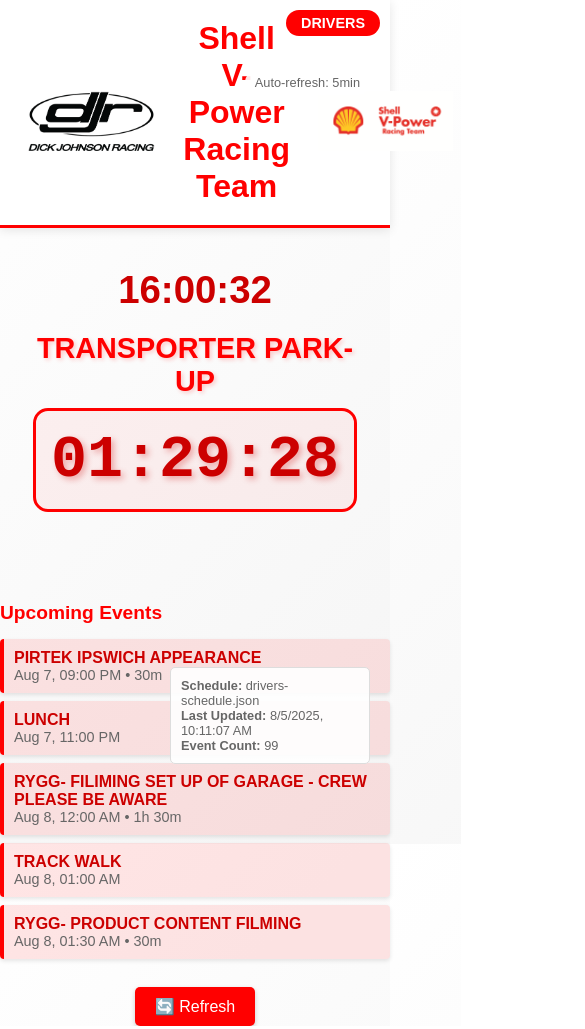
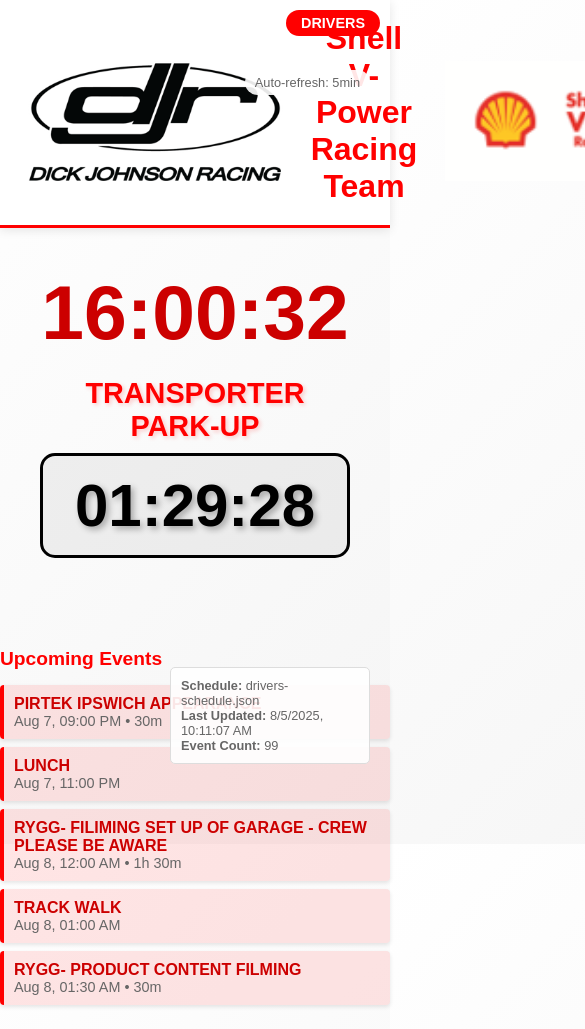
Before and after one commit to georgec82/countdown, a plain HTML site: page drivers.html in a window 390 px wide. Shown: the top 1029 px of the page, 585 px wide, since content can reach past the window. Drawn offline with Linux system fonts and the light colour scheme.

Commit message:
Update drivers.html

```diff
--- a/drivers.html
+++ b/drivers.html
@@ -37,7 +37,7 @@
         }
 
         .logo-left, .logo-right {
-            height: 60px;
+            height: 120px;
             width: auto;
             padding: 8px;
         }
@@ -96,14 +96,21 @@
         .countdown-display {
             font-size: 7.5rem;
             font-weight: bold;
-            color: #cc0000;
-            text-shadow: 3px 3px 6px rgba(204, 0, 0, 0.3);
-            font-family: 'Courier New', monospace;
+            font-family: 'Arial', sans-serif;
             margin-bottom: 20px;
-            border: 3px solid #ff0000;
+            border: 3px solid #000000;
             padding: 20px;
             border-radius: 15px;
+            background: rgba(0, 0, 0, 0.05);
+            color: #000000;
+            text-shadow: 3px 3px 6px rgba(0, 0, 0, 0.3);
+        }
+
+        .countdown-display.urgent {
+            color: #cc0000;
+            border-color: #ff0000;
             background: rgba(255, 0, 0, 0.05);
+            text-shadow: 3px 3px 6px rgba(204, 0, 0, 0.3);
         }
 
         .event-duration {
@@ -232,9 +239,18 @@
             .countdown-display {
                 font-size: 3.75rem;
                 padding: 15px;
-                border: 3px solid #ff0000;
+                border: 3px solid #000000;
                 border-radius: 15px;
+                background: rgba(0, 0, 0, 0.05);
+                color: #000000;
+                text-shadow: 3px 3px 6px rgba(0, 0, 0, 0.3);
+            }
+
+            .countdown-display.urgent {
+                color: #cc0000;
+                border-color: #ff0000;
                 background: rgba(255, 0, 0, 0.05);
+                text-shadow: 3px 3px 6px rgba(204, 0, 0, 0.3);
             }
 
             .event-name {
@@ -259,11 +275,11 @@
     <div class="container">
         <div class="header">
             <div class="logo-left">
-                <img src="djr-logo.png" alt="DJR Logo" style="height: 60px;" onerror="this.style.display='none'">
+                <img src="djr-logo.png" alt="DJR Logo" style="height: 120px;" onerror="this.style.display='none'">
             </div>
             <div class="team-name">Shell V-Power Racing Team</div>
             <div class="logo-right">
-                <img src="shell-vpower-logo.png" alt="Shell V-Power Logo" style="height: 60px;" onerror="this.style.display='none'">
+                <img src="shell-vpower-logo.png" alt="Shell V-Power Logo" style="height: 120px;" onerror="this.style.display='none'">
             </div>
         </div>
 
@@ -376,7 +392,7 @@
 
             if (filteredEvents.length === 0) {
                 document.getElementById('mainContent').innerHTML = `
-                    <div style="font-size: 2.4rem; color: #cc0000; font-weight: bold; margin-bottom: 20px; text-align: center;">${formatTime(now, currentTimezone)}</div>
+                    <div style="font-size: 4.8rem; color: #cc0000; font-weight: bold; margin-bottom: 20px; text-align: center;">${formatTime(now, currentTimezone)}</div>
                     <div class="no-events">No upcoming events for ${currentProfile}</div>
                 `;
                 document.getElementById('upcomingEvents').style.display = 'none';
@@ -401,7 +417,7 @@
             }
 
             document.getElementById('mainContent').innerHTML = `
-                                    <div style="font-size: 2.4rem; color: #cc0000; font-weight: bold; margin-bottom: 20px; text-align: center;">${formatTime(now, currentTimezone)}</div>
+                                    <div style="font-size: 4.8rem; color: #cc0000; font-weight: bold; margin-bottom: 20px; text-align: center;">${formatTime(now, currentTimezone)}</div>
                 <div class="next-event">
                     <div class="event-name">${nextEvent.name}</div>
                     <div class="countdown-display">${countdownText}</div>
```
